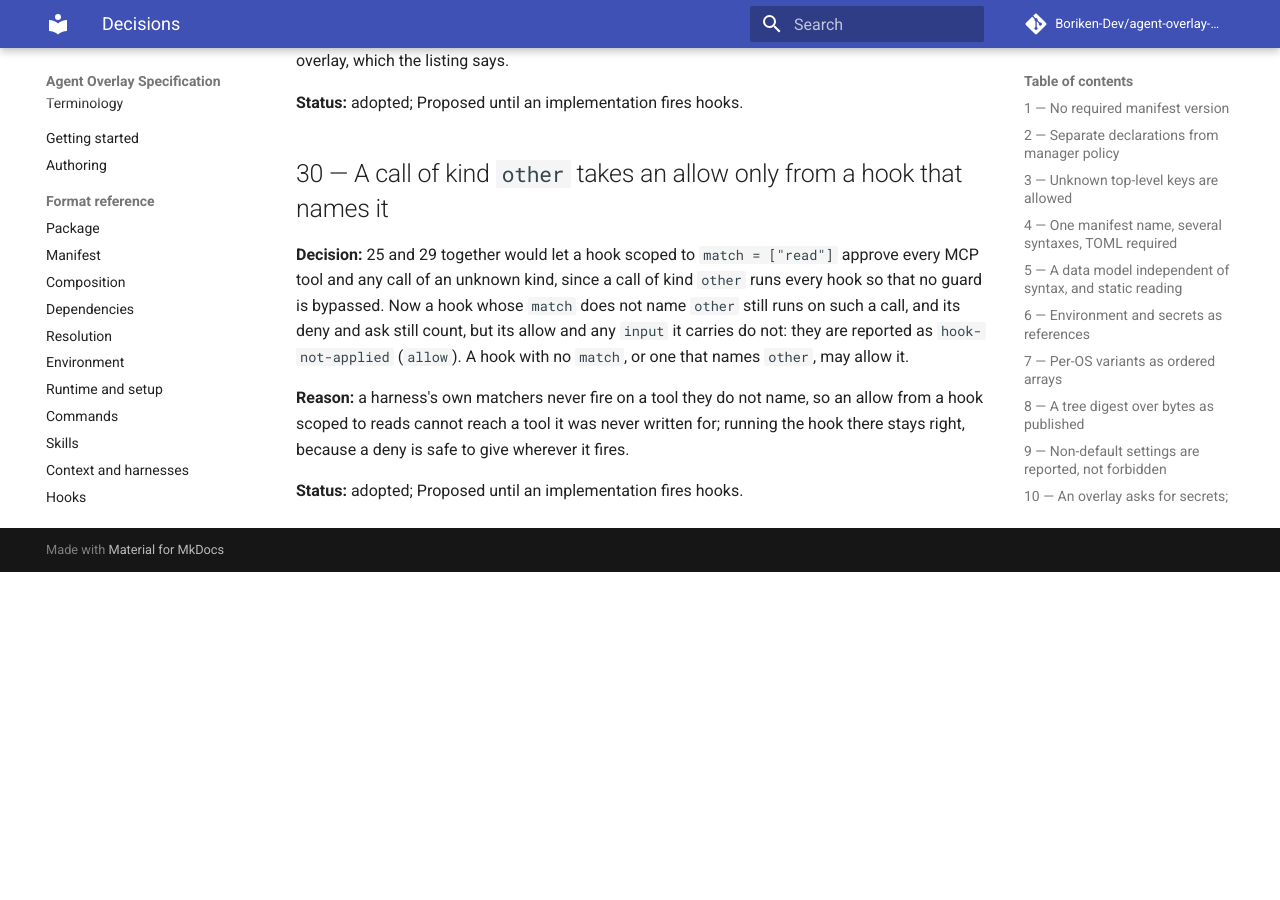
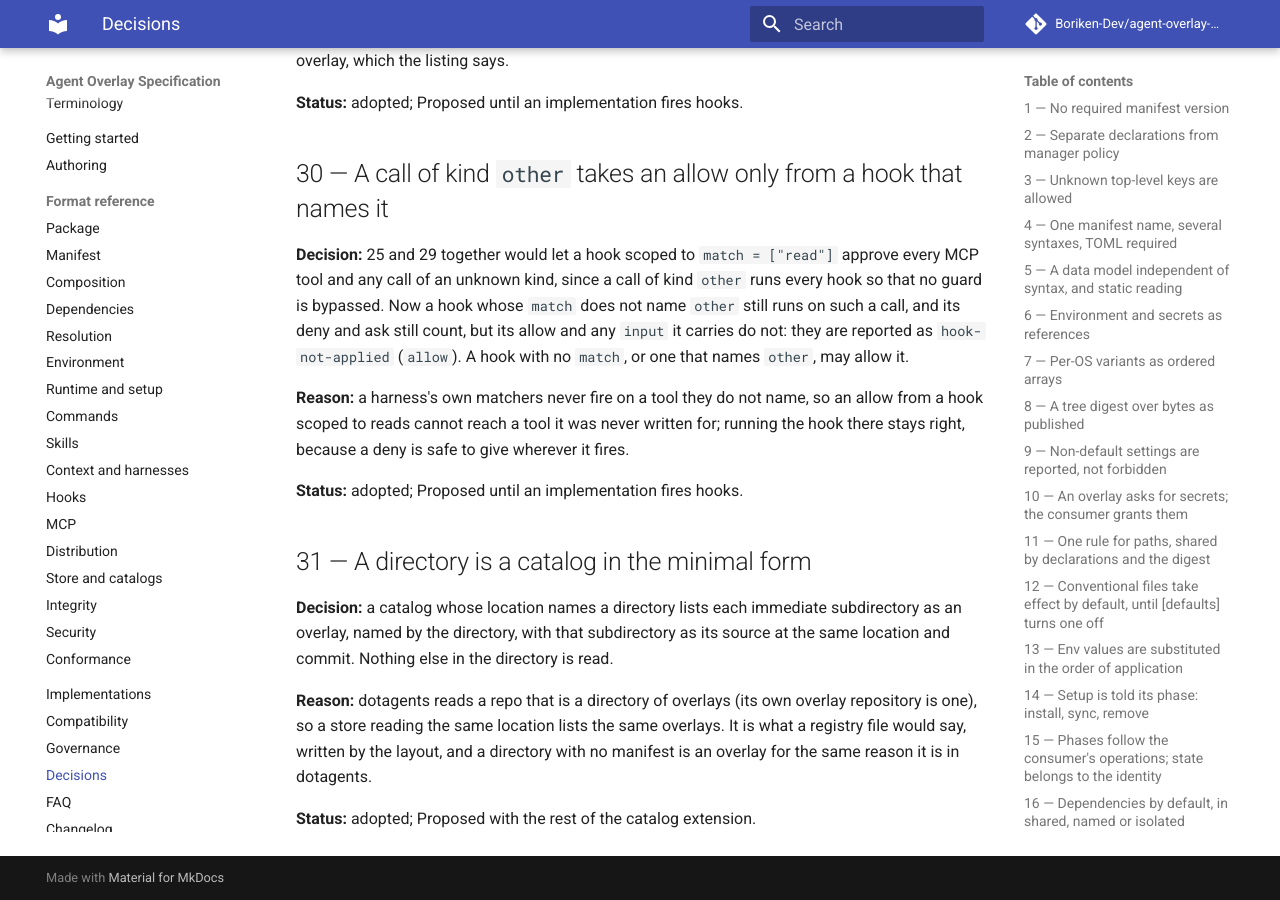
Before and after one commit to Boriken-Dev/agent-overlay-spec, an MkDocs documentation site: the page built from docs/design/decisions.md, in a window 1280 px wide and 900 px high, scrolled down 17862 px. Built offline with MkDocs 1.6.1 and Material for MkDocs 9.7.7, drawn with Linux system fonts in a browser that asks for light colours; comment, search, counter and statistics services are not loaded; before the commit the page ends 18434 px from its top, so only the background shows below that.

Commit message:
feat: a catalog's location may be a directory of overlays, as dotagents reads one

```diff
--- a/docs/design/decisions.md
+++ b/docs/design/decisions.md
@@ -678,3 +678,15 @@ reads cannot reach a tool it was never written for; running the hook there stays
 safe to give wherever it fires.
 
 **Status:** adopted; Proposed until an implementation fires hooks.
+
+## 31 — A directory is a catalog in the minimal form
+
+**Decision:** a catalog whose location names a directory lists each immediate subdirectory as an overlay,
+named by the directory, with that subdirectory as its source at the same location and commit. Nothing else in
+the directory is read.
+
+**Reason:** dotagents reads a repo that is a directory of overlays (its own overlay repository is one), so a
+store reading the same location lists the same overlays. It is what a registry file would say, written by the
+layout, and a directory with no manifest is an overlay for the same reason it is in dotagents.
+
+**Status:** adopted; Proposed with the rest of the catalog extension.
```
Also changed, not shown: CHANGELOG.md (+1 -0 lines), spec/v0/catalog.md (+12 -0 lines).
